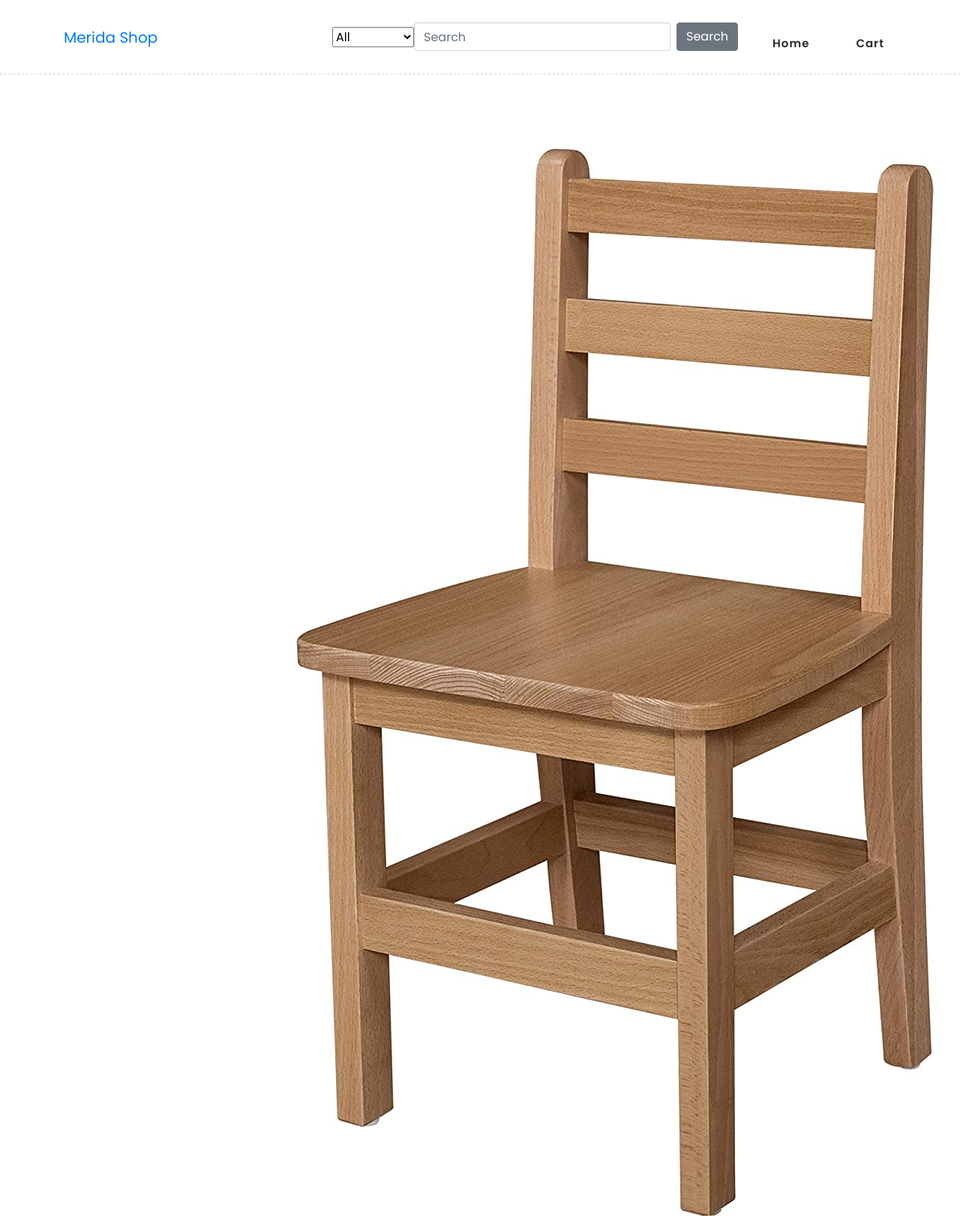
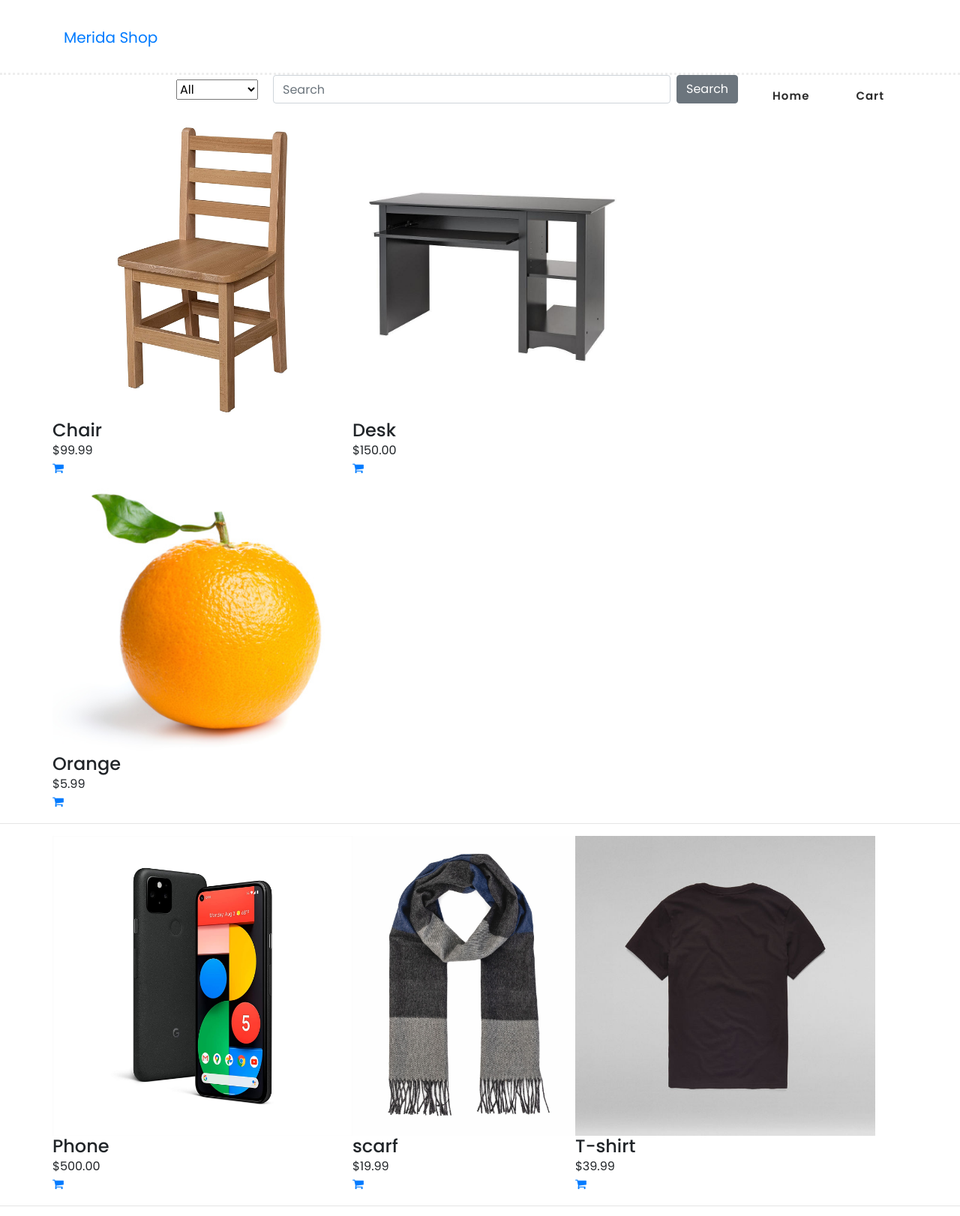
Before and after one commit to Fasih123456/MediraShop, a PHP site: page / in a window 1280 px wide; the page is wider, and only the part inside the window is pictured. Shown: the top 1622 px of that part at 75% size. Run offline with PHP 8.4, Linux system fonts and the light colour scheme; data comes from the database, SQL or seed files in the repository.

Commit message:
Added the css from the index branch

```diff
--- a/css/styles.css
+++ b/css/styles.css
@@ -1,3 +1,16 @@
+img{
+    width:100%;
+    max-width:400px;
+    max-height: 400px;
+}
+#search{
+    padding-right: 200px;
+}
+#searchTypes{
+    max-width: 200px;
+    margin-right: 20px;
+}
+
 .card {
   margin-top: 20px;
   text-align: left;
```
